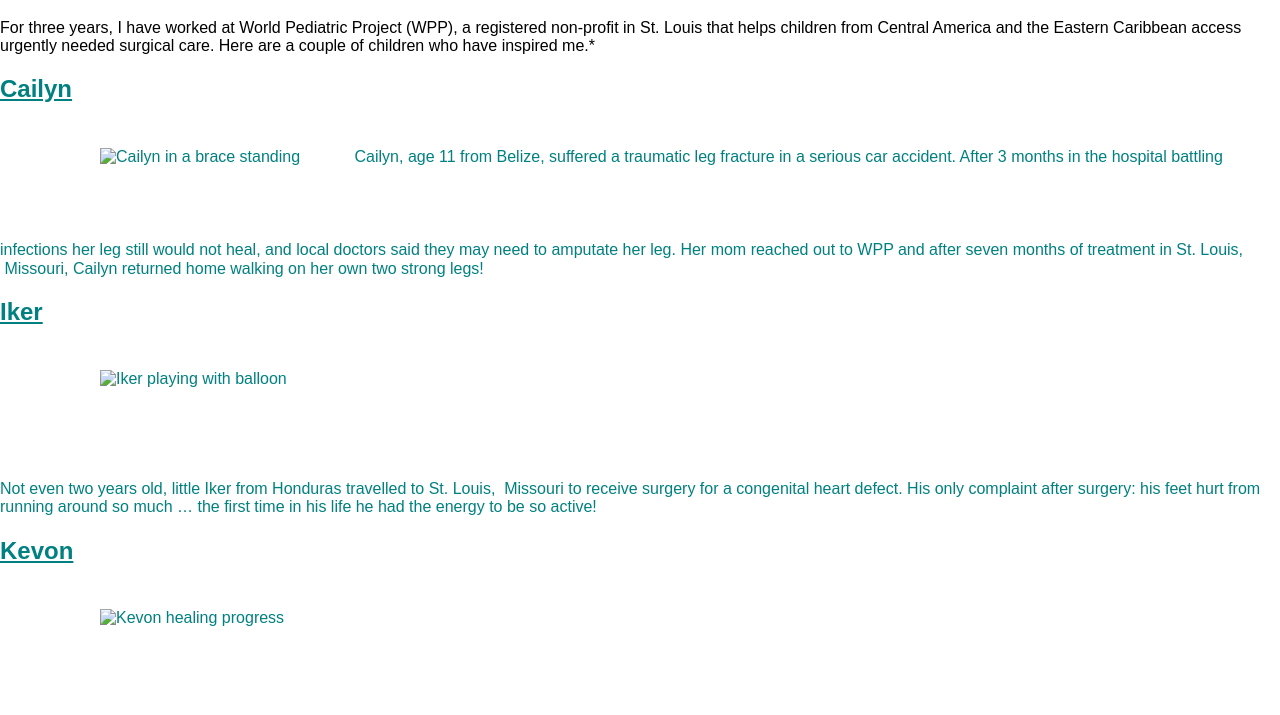
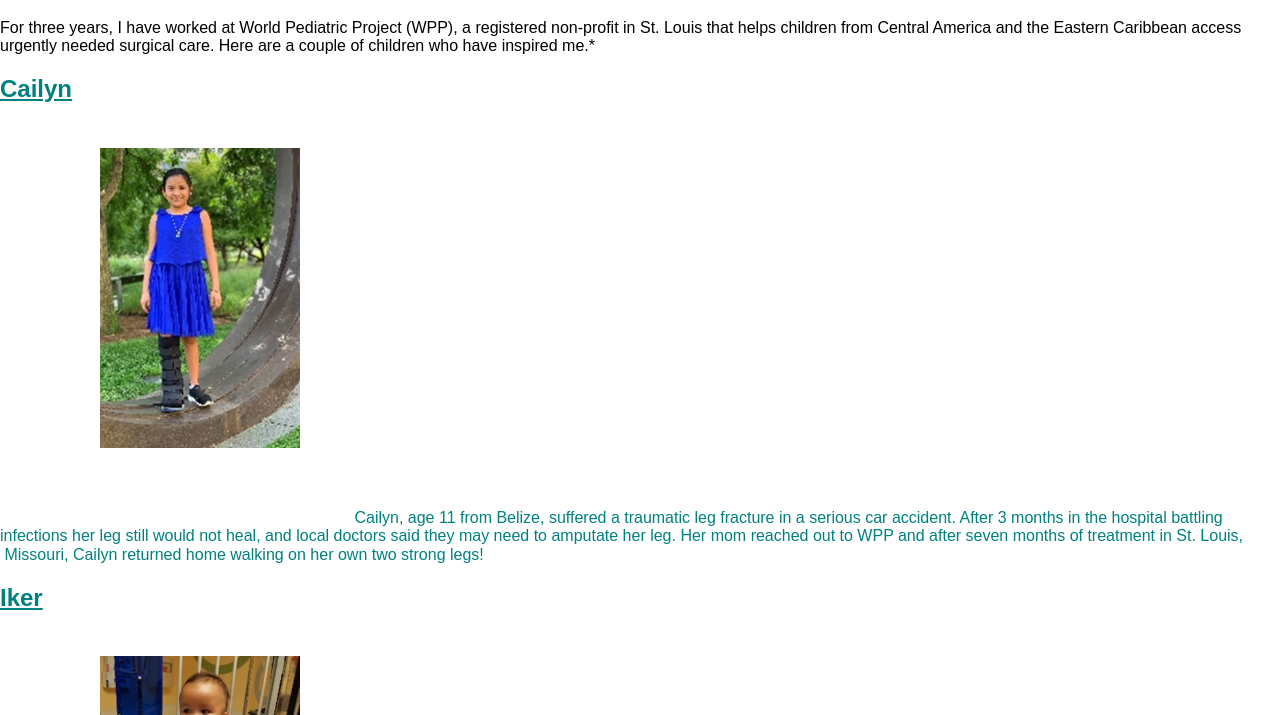
Before and after one commit to amanteiga/html-me-something, a plain HTML site: page index.html in a window 1280 px wide. Shown: the part 61-776 px from the top of the page. Drawn offline with Linux system fonts and the light colour scheme.

Commit message:
final changes

```diff
--- a/index.html
+++ b/index.html
@@ -18,16 +18,17 @@
 
     <article>
     <h2 id="myHeader"> Cailyn</h2>
-    <p></p><img src="Cailyn.jpg" alt="Cailyn in a brace standing" width="200" height="300">
+    <p><img src="images/Cailyn.jpg" alt="Cailyn in a brace standing" width="200" height="300">
         Cailyn, age 11 from Belize, suffered a traumatic leg fracture in a serious car accident.
          After 3 months in the hospital battling infections her leg still would not heal, and local
          doctors said they may need to amputate her leg.  Her mom reached out to WPP and after seven
          months of treatment in St. Louis, &nbsp;Missouri, Cailyn returned home walking on her own two strong legs!</p>
-    </article>
+    </p>
+        </article>
 
     <article>
     <h2 id="myHeader">Iker</h2>
-    <img src="Iker.jpg" alt="Iker playing with balloon" width="200" height="200">
+    <img src="images/Iker.jpg" alt="Iker playing with balloon" width="200" height="200">
     <p>Not even two years old, little Iker from Honduras travelled to St. Louis, &nbsp;Missouri to receive surgery for a
         congenital heart defect. His only complaint after surgery: his feet hurt from running around so much …
         the first time in his life he had the energy to be so active! </p>
@@ -35,7 +36,7 @@
 
     <article>
     <h2 id="myHeader">Kevon</h2>
-    <img src="Kevon.png" alt="Kevon healing progress" width="300" height="200">
+    <img src="images/Kevon.png" alt="Kevon healing progress" width="300" height="200">
     <p>Kevon just completed his 17th birthday in St. Louis, &nbsp;Missouri where he has been for almost the last year. He comes
         to us from Barbados with a very rare congenital orthopedic condition that inhibited his ability to walk and eventually
         would have left him permanently disabled. Though his treatment has been long and at times very difficult,
```
Also changed, not shown: Cailyn.jpg (added), Iker.jpg (added), images/Kevon.png (added), 1 other file.
